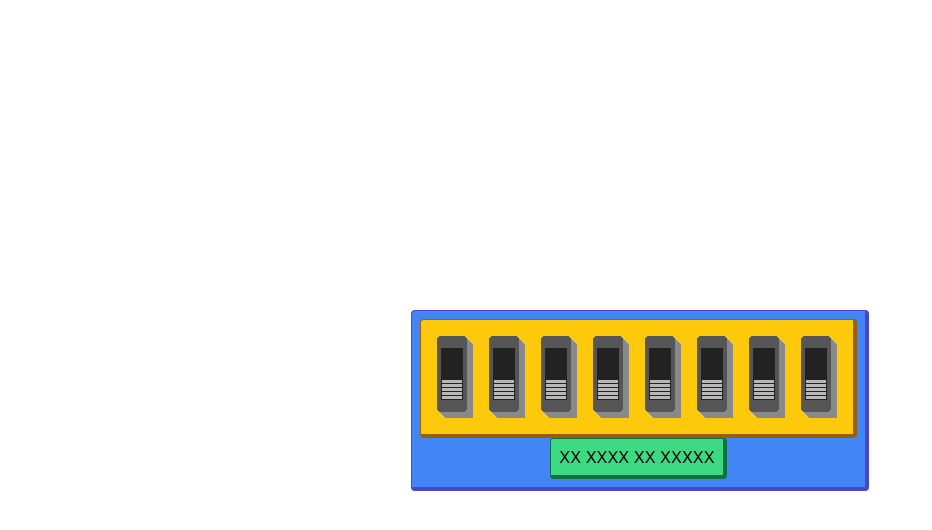
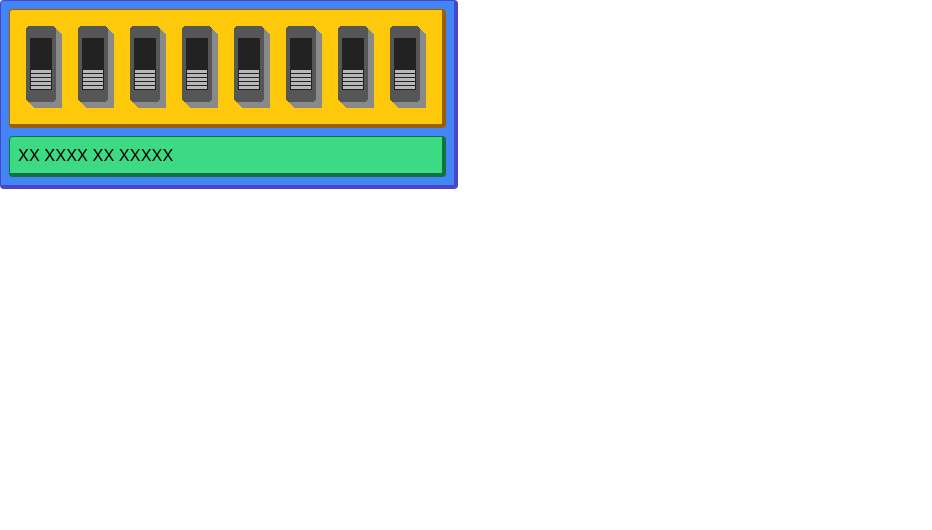
Before and after one commit to learn-systemverilog/learn-systemverilog.github.io, a React (Create React App) app: page / in a window 1280 px wide. Shown: the top 530 px of the page, without its empty margins (0-932 px from the left). Built offline with nearby package versions, Linux system fonts and the light colour scheme.

Commit message:
Use grid instead of auto margin

```diff
--- a/src/components/Board.js
+++ b/src/components/Board.js
@@ -3,10 +3,11 @@ import React from 'react';
 export default function Board(props) {
     const styles = {
         boardContainer: {
-            width: 'fit-content',
             height: 'fit-content',
-            margin: 'auto',
+            display: 'grid',
             padding: '8px 8px',
+            gridGap: '8px',
+            alignItems: 'center',
             borderStyle: 'solid',
             borderColor: props.border,
             borderWidth: '1px 4px 4px 1px',
```
